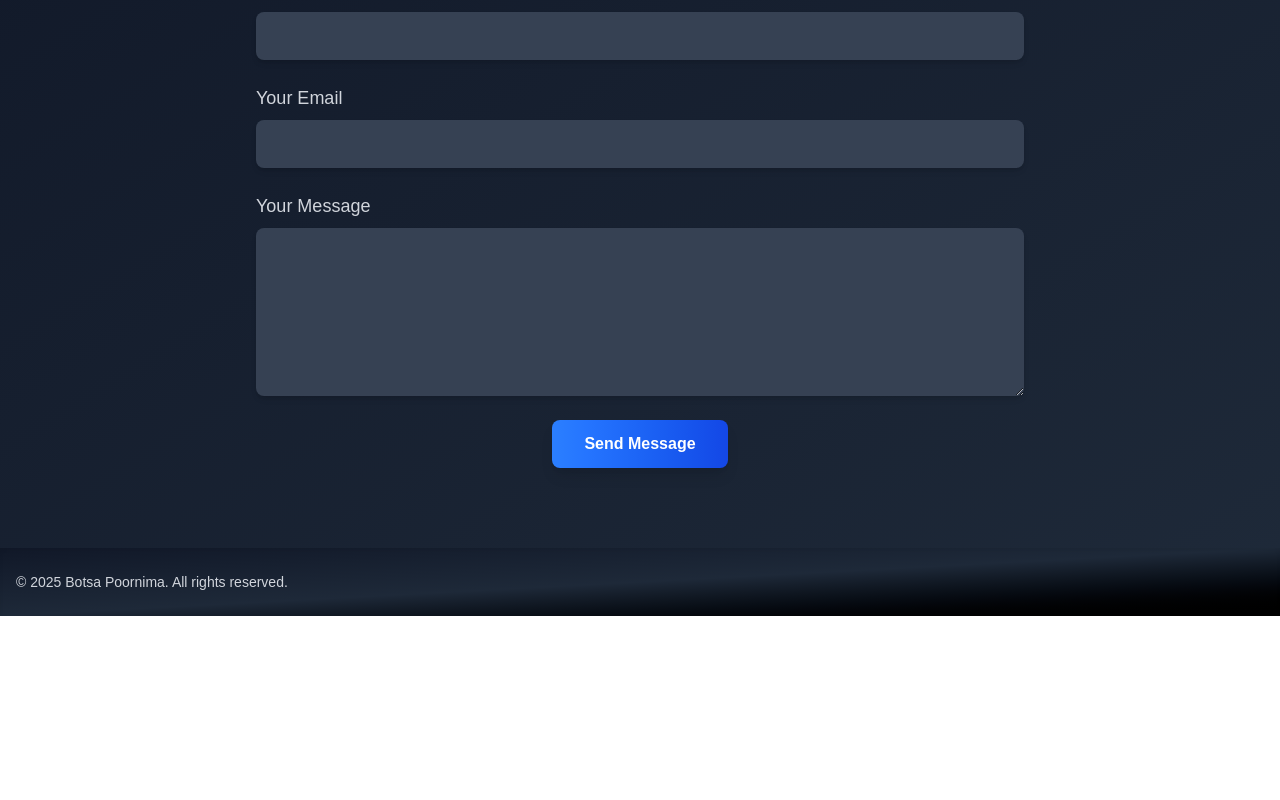
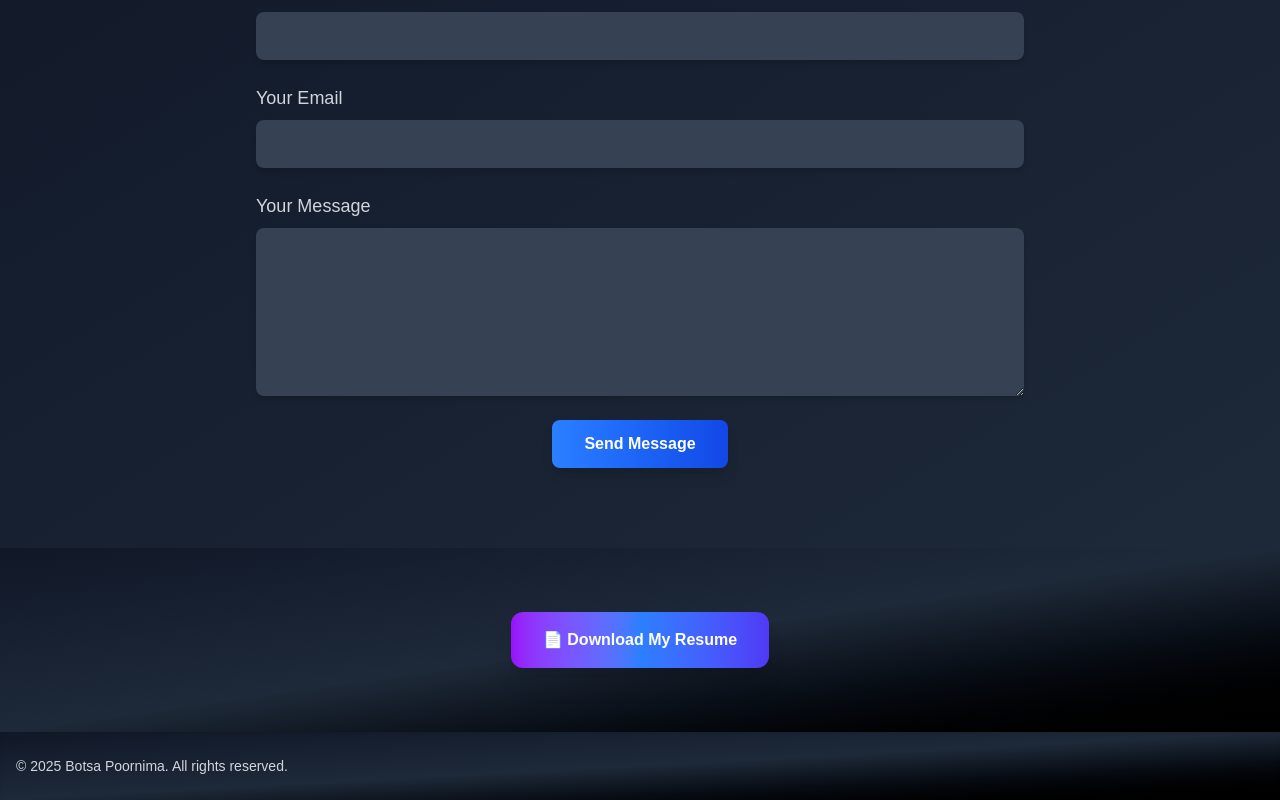
Before and after one commit to poornima-botsa/first-project, a Next.js app: page / in a window 1280 px wide. Shown: the part 2689-3489 px from the top of the page. Before the commit the page ends 3305 px from the top, so only its background shows below. Built offline with nearby package versions, Linux system fonts and the light colour scheme.

Commit message:
added resumedownload file

```diff
--- /dev/null
+++ b/components/DownloadResume.js
@@ -0,0 +1,16 @@
+const DownloadResume = () => {
+    return (
+      <section id="downloadresume" className="py-16 px-6 bg-gradient-to-br from-gray-900 via-gray-800 to-black text-white">
+        <div className="max-w-5xl mx-auto flex justify-center">
+          <a
+            href="/Poornima_Resume.pdf"
+            download
+            className="bg-gradient-to-r from-purple-600 via-blue-500 to-indigo-600 text-white font-semibold px-8 py-4 rounded-xl shadow-xl hover:scale-105 hover:shadow-2xl transition-all duration-300"
+          >
+            📄 Download My Resume
+          </a>
+        </div>
+      </section>
+    );
+  };
+    export default DownloadResume;
--- a/pages/index.js
+++ b/pages/index.js
@@ -5,7 +5,7 @@ import Skills from "../components/Skills";
 import Strengths from "../components/Strengths";
 import Projects from "../components/Projects";
 import Contact from "../components/Contact";
-//import DownloadResume from "../components/DownloadResume";
+import DownloadResume from "../components/DownloadResume";
 import Footer from "../components/Footer";
 
 export default function Home() {
@@ -18,7 +18,7 @@ export default function Home() {
       <Strengths />
       <Projects />
       <Contact />
-      {/* <DownloadResume /> */}
+      <DownloadResume />
       <Footer />
     </>
   );
```
